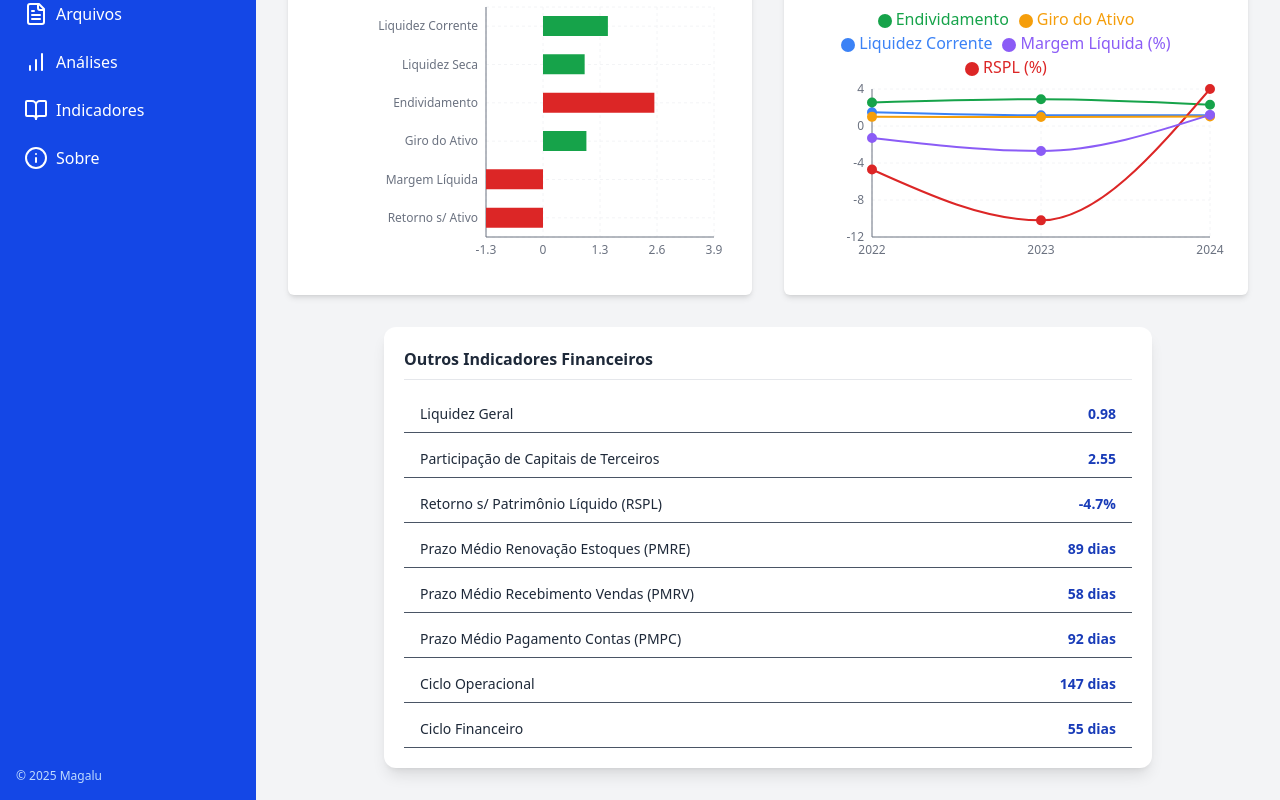
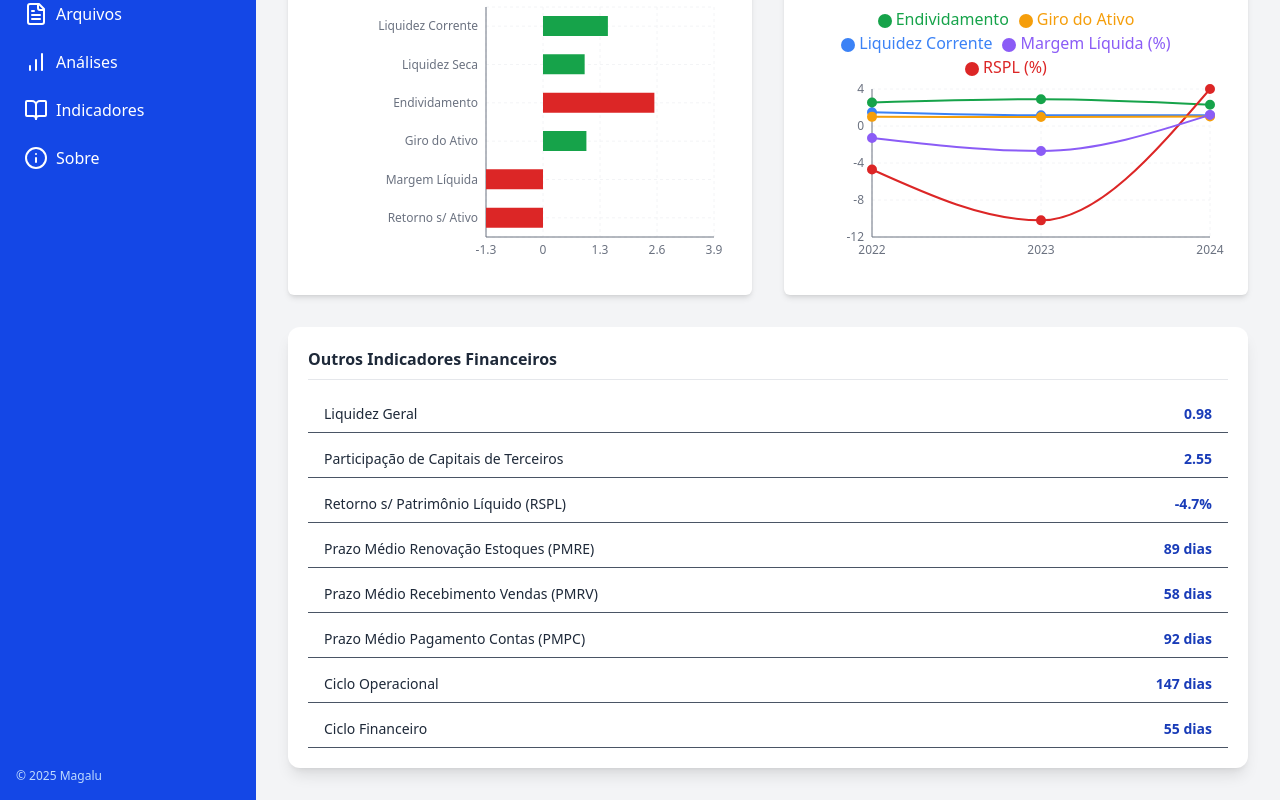
Before and after one commit to RicardoMorato/dashboard-contabil-magalu, a Next.js app: page /dashboard/2022 in a window 1280 px wide. Shown: the part 290-1090 px from the top of the page. Built offline with nearby package versions, Linux system fonts and the light colour scheme.

Commit message:
style: padronizar o tamanho dos gráficos

```diff
--- a/src/components/OtherFinanceIndicatorsTable.tsx
+++ b/src/components/OtherFinanceIndicatorsTable.tsx
@@ -17,7 +17,7 @@ const OtherFinanceIndicatorsTable: React.FC<
   ];
 
   return (
-    <div className="w-full max-w-3xl mx-auto bg-white rounded-xl shadow-lg p-5">
+    <div className="w-full bg-white rounded-xl shadow-lg p-5">
       <h2 className="text-base font-semibold text-gray-800 mb-4 border-b border-gray-200 pb-2">
         {title}
       </h2>
```
